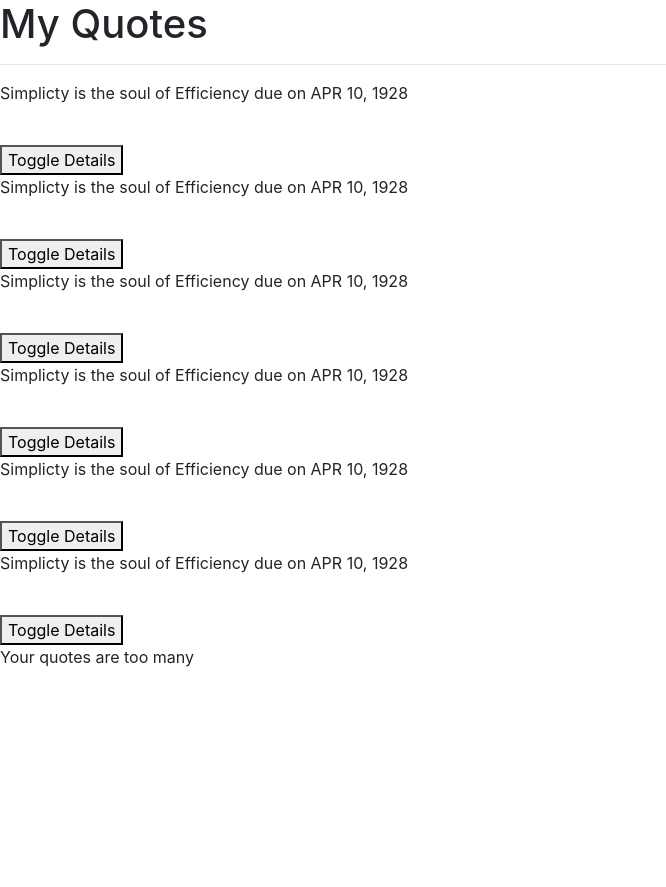
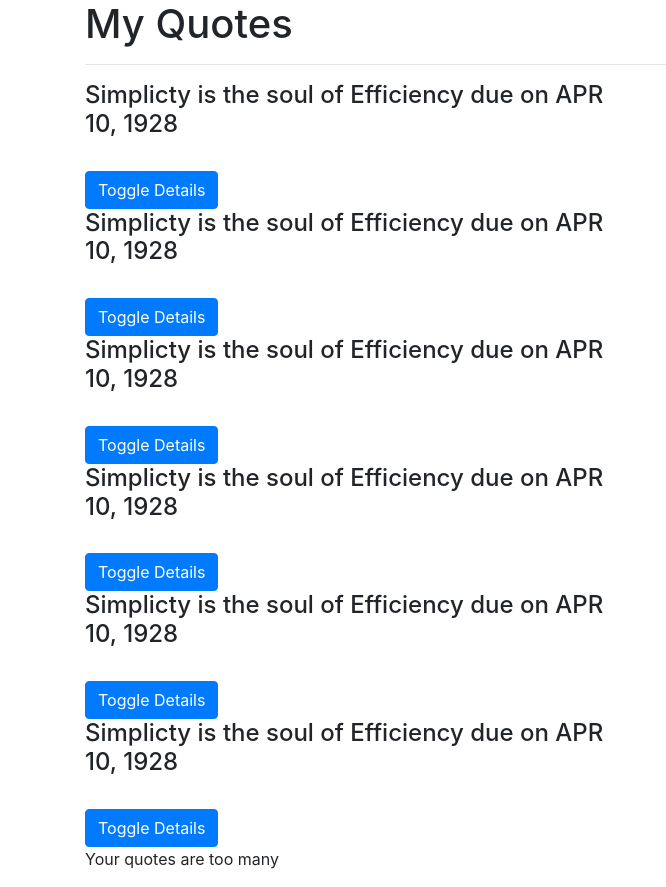
Before and after one commit to Tumaa/Quotes-IP, an Angular app: page / in a window 1280 px wide. Shown: the whole page, without its empty margins (0-666 px from the left). Before the commit the page ends 800 px from the top, so only its background shows below. Built offline with nearby package versions, Linux system fonts and the light colour scheme.

Commit message:
added classes to style our pages

```diff
--- a/src/app/quote-detail/quote-detail.component.html
+++ b/src/app/quote-detail/quote-detail.component.html
@@ -6,5 +6,5 @@
        <br>
        <p>This quote will be complete in {{quote.completeDate|dateCount}} days</p>
        <br>
-       <button (click)= 'quoteDelete(true)'>Delete</button>
+       <button (click)= 'quoteDelete(true)'  class="btn btn-outline-danger">Delete</button>
 </div>
--- a/src/app/quote/quote.component.html
+++ b/src/app/quote/quote.component.html
@@ -1,15 +1,21 @@
-<div>
+<div class="container">
   <h1>My Quotes</h1>
   <hr>
-  <div>
+  <div class="row">
+    <div class="col-md-6">
       <div *ngFor='let quote of quotes; let i = index'>
+       <div>
+        <h4 appStrikethrough> {{quote.quote}} due on {{quote.completeDate|date|uppercase}}</h4>
+        <br>
+        <button (click)='toggleDetails(i)' class="btn btn-primary">Toggle Details</button>
+        <div *ngIf='quote.showDescription'>
+            <app-quote-detail  [quote]='quote' (isComplete) = 'deleteQuote($event,i)'></app-quote-detail>
 
-        <p appStrikethrough> {{quote.quote}} due on {{quote.completeDate|date|uppercase}}</p>
-        <br>
-        <button (click)='toggleDetails(i)'>Toggle Details</button>
-        <app-quote-detail  *ngIf='quote.showDescription'[quote]='quote' (isComplete) = 'deleteQuote($event,i)'></app-quote-detail>
+        </div>
 
+        </div>
       </div>
-      <p *ngIf='quotes.length > 5'>Your quotes are too many</p>
+      </div>
     </div>
+    <p *ngIf='quotes.length > 5'>Your quotes are too many</p>
 </div>
```
